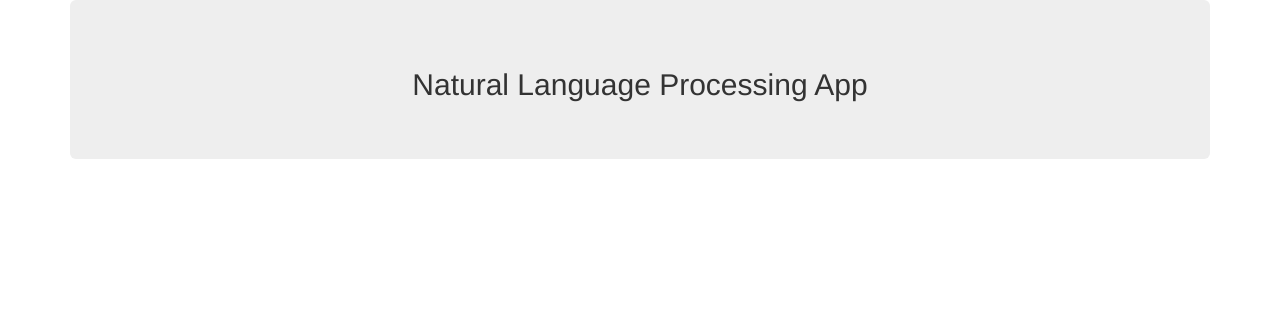
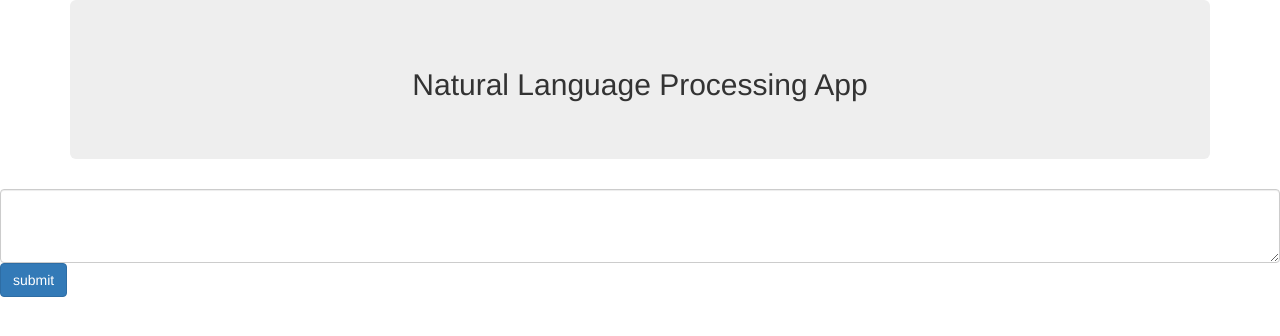
Before and after one commit to AstiV/nlp-app, a Flask app: page / in a window 1280 px wide. Shown: the top 336 px of the page. Run offline with Flask 2, Linux system fonts and the light colour scheme; some libraries are stand-ins or nearby versions.

Commit message:
Add form textarea and input

```diff
--- a/templates/index.html
+++ b/templates/index.html
@@ -7,4 +7,8 @@
         </div>
     </div>
 
+    <form method="POST">
+        <textarea name="rawtext" id="" cols="3" rows="3" class="form-control"></textarea>
+        <input type="submit" name="" value="submit" class="btn btn-primary">
+    </form>
 {% endblock %}
```
